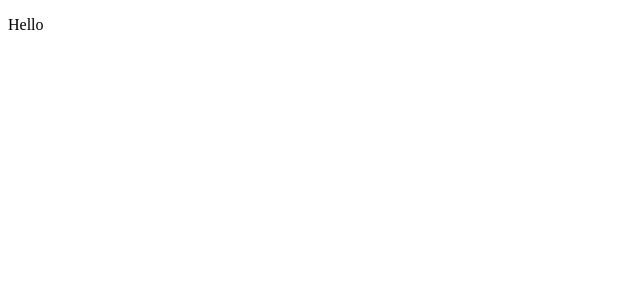
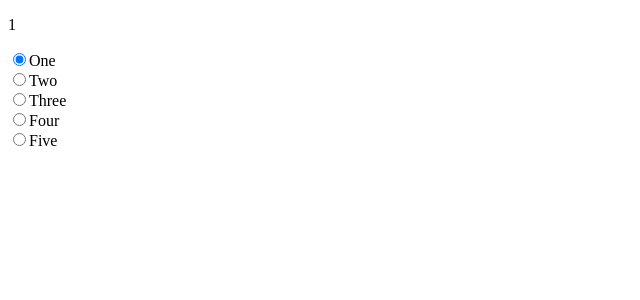
Before and after one commit to Azamark/Elevator, a Vue app: page / in a window 1280 px wide. Shown: the top 300 px of the page, without its empty margins (0-640 px from the left). Built offline with nearby package versions, Linux system fonts and the light colour scheme.

Commit message:
Input radio - кнопки вызова
Добавил массив кнопок вызова (Input radio) + их отображение + логика заполнения стэка вызовов (callStack)

```diff
--- a/src/App.vue
+++ b/src/App.vue
@@ -1,9 +1,48 @@
 <template>
-    <p>Hello</p>
+    <p>{{picked}}</p>
+    <div
+        v-for="level in levels"
+        :key="level.name"
+    >
+        <input type="radio"
+            v-model="picked"
+            :id="level.name"
+            :value="level.value"
+            @change="select"
+        >
+        <label :for="level.name">{{level.name}}</label>
+    </div>
 </template>
 
 <script>
 export default {
-
+    data() {
+        return {
+            levels: [
+                {name: 'One',value: 1},
+                {name: 'Two',value: 2},
+                {name: 'Three',value: 3},
+                {name: 'Four',value: 4},
+                {name: 'Five',value: 5}
+            ],
+            picked: 1,
+            callStack: []
+        }
+    },
+    methods: {
+        select() {
+            console.log(this.picked);
+            let find = this.callStack.find( el => {
+                return el === this.picked
+            });
+            if(find) {
+                console.log('Вызов уже в очереди');
+            } else {
+                this.callStack.push(this.picked);
+                console.log(`Вызов на ${this.picked} этаж`);
+                console.log(`Очередь вызовов ${this.callStack}`);
+            }
+        }
+    }
 }
 </script>
```
